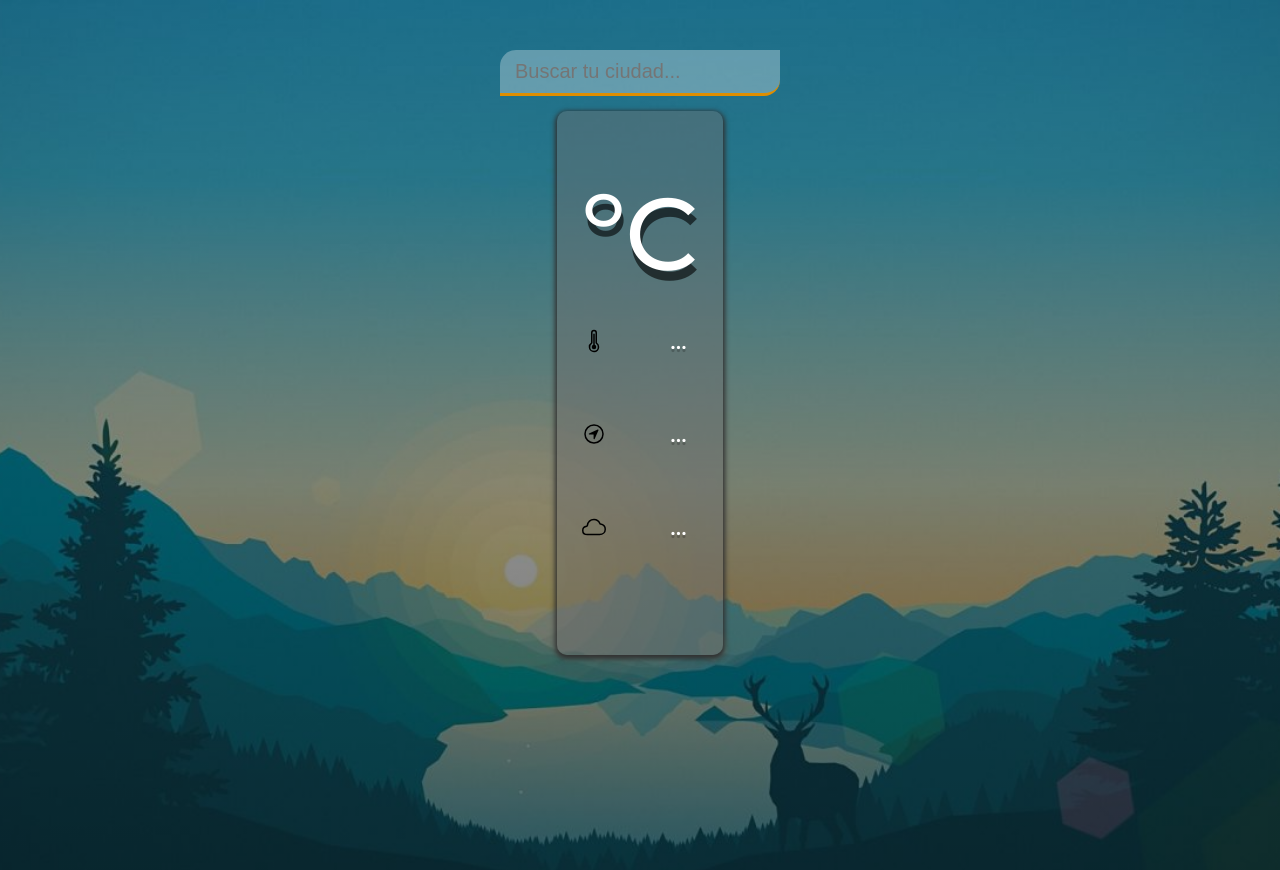
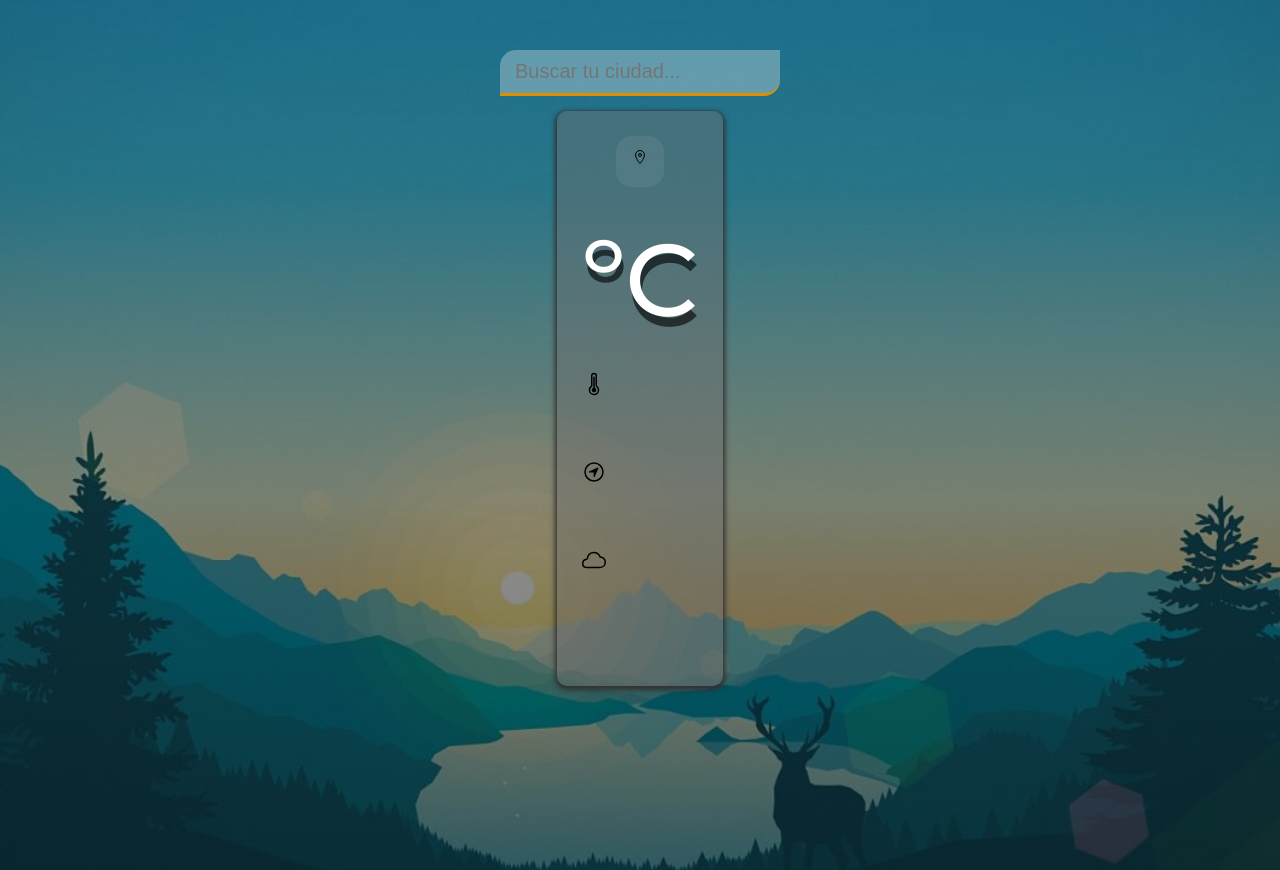
Before and after one commit to Boni92/App-Weather, a website: page index.html in a window 1280 px wide. Shown: the top 870 px of the page. Drawn offline with nearby package versions, Linux system fonts and the light colour scheme.

Commit message:
modif001

```diff
--- a/index.html
+++ b/index.html
@@ -21,20 +21,23 @@
     </header>
     <main>
       <section class="location">
-        <div class="city"></div>
+        <div class="conteiner">
+          <ion-icon name="location-outline"></ion-icon>
+          <div class="city"></div>
+        </div>
         <div class="date"></div>
       </section>
       <div class="current">
         <div class="temp"><span>ºC</span></div>
         <!-- <div class="weather"></div> -->
         <div class="container">
-          <ion-icon name="thermometer-outline"></ion-icon><div class="hi-low">...</div>
+          <ion-icon name="thermometer-outline"></ion-icon><div class="hi-low"></div>
+        </div>
+        <div class="container" style="display: flex,">
+          <ion-icon name="navigate-circle-outline"></ion-icon><div class="wind"></div>
         </div>
         <div class="container">
-          <ion-icon name="navigate-circle-outline">...</ion-icon><div class="wind">...</div>
-        </div>
-        <div class="container">
-          <ion-icon name="cloudy-outline"></ion-icon><div class="clouds">...</div>
+          <ion-icon name="cloudy-outline"></ion-icon><div class="clouds"></div>
         </div>
 
       </div>
--- a/main.css
+++ b/main.css
@@ -56,7 +56,11 @@ main{
   background-color: #6e6d6d73;
   box-shadow: 0 2px 5px 2px #313131;
 }
-
+.location{
+  background-color: #dbdbdb13;
+  padding: 1vw 2vh;
+  border-radius: 2vh;
+}
 .location .city{
   color: #fff;
   font-size: 32px;
@@ -97,7 +101,7 @@ main{
 }
 .current .container ion-icon{
   font-size: 3vh;
-  margin-right: 5vw;
+  margin-right: 3vw;
 }
 
 .current .container .hi-low{
```
